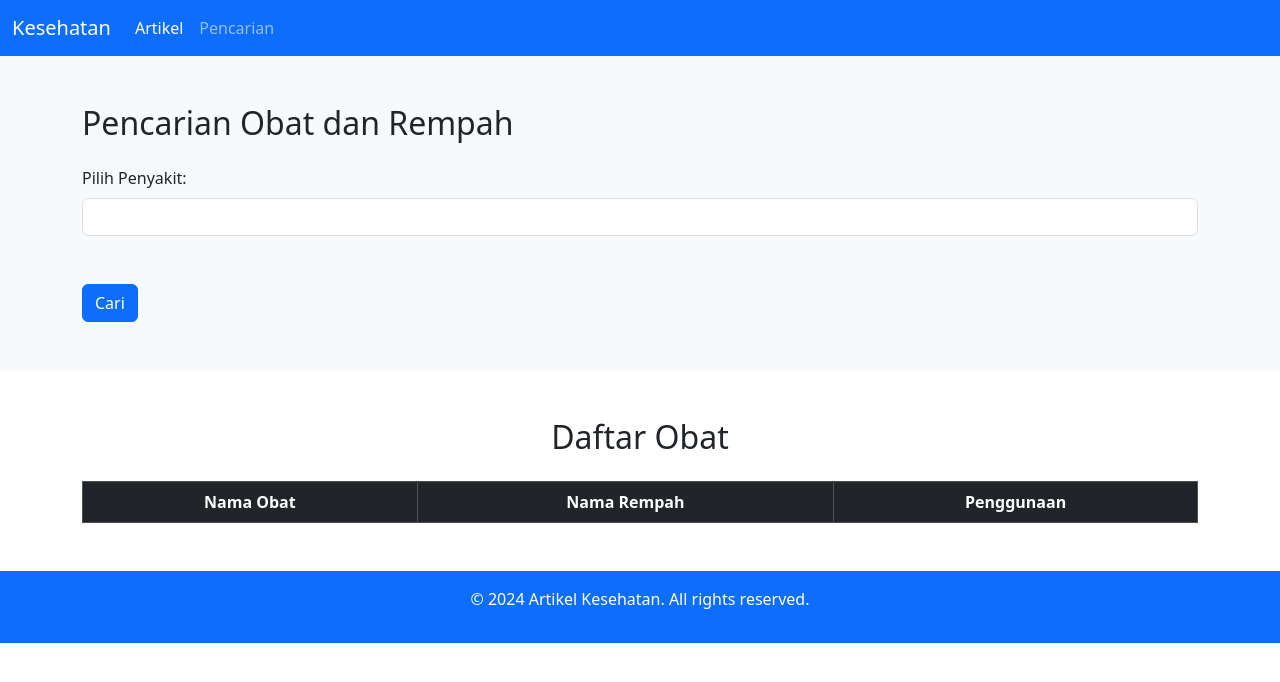
After one commit to fthndev/sistem_informasi_obat_rempah, a PHP site: page /hasil.php in a window 1280 px wide. The commit adds this page. Shown: the top 682 px of the page. Run offline with PHP 8.4, Linux system fonts and the light colour scheme; lists and menus that the app fills with data are empty.

Commit message:
progres 1

```diff
--- /dev/null
+++ b/hasil.php
@@ -0,0 +1,51 @@
+<?php
+require './style/header.php';
+$tujuan='./index.php';
+$_SESSION['tujuan']=$tujuan;
+
+?>
+<section id="pencarian" class="py-5 bg-light">
+        <div class="container">
+            <h2 class="mb-4">Pencarian Obat dan Rempah</h2>
+            <form action="hasil.php" method="POST">
+                <div class="mb-5">
+                    <label for="penyakit" class="form-label">Pilih Penyakit:</label>
+                    <input type="text" name="penyakit" class="form-control">
+                </div>
+                <button type="submit" class="btn btn-primary">Cari</button>
+            </form>
+        </div>
+</section>
+<div class="container my-5">
+        <h2 class="text-center mb-4">Daftar Obat</h2>
+        <table class="table table-bordered table-hover table-striped">
+            <thead class="table-dark">
+                <tr>
+                    <th class="text-center">Nama Obat</th>
+                    <th class="text-center">Nama Rempah</th>
+                    <th class="text-center">Penggunaan</th>
+                </tr>
+            </thead>
+            <tbody>
+                <?php
+                if (isset($_POST['penyakit'])) {
+                $sudah = $_POST['penyakit'];
+                $sql = "SELECT * FROM obat WHERE penyakit LIKE '%$sudah%'";
+                $query = mysqli_query($connect, $sql);
+                while($row = mysqli_fetch_array($query)) {
+
+                    echo "
+                        <tr>
+                            <td>{$row['nama']}</td>
+                            <td>{$row['penyakit']}</td>
+                            <td>{$row['penggunaan']}</td>
+                        </tr>
+
+                        ";
+                }
+                }
+                ?>
+            </tbody>
+        </table>
+    </div>
+<?php require './style/foot.php' ?>
--- /dev/null
+++ b/style/foot.php
@@ -0,0 +1,9 @@
+    <!-- Footer -->
+    <footer class="bg-primary text-white text-center py-3">
+        <p>&copy; 2024 Artikel Kesehatan. All rights reserved.</p>
+    </footer>
+
+    <!-- Bootstrap JS -->
+    <script src="https://cdn.jsdelivr.net/npm/bootstrap@5.3.0-alpha1/dist/js/bootstrap.bundle.min.js"></script>
+</body>
+</html>
--- /dev/null
+++ b/style/header.php
@@ -0,0 +1,33 @@
+<?php
+$connect = mysqli_connect("localhost", "root", "", "obat");
+session_start();
+$tujuan = './index.php';
+?>
+<!DOCTYPE html>
+<html lang="en">
+<head>
+    <meta charset="UTF-8">
+    <meta name="viewport" content="width=device-width, initial-scale=1.0">
+    <title>Artikel Kesehatan</title>
+    <link href="https://cdn.jsdelivr.net/npm/bootstrap@5.3.0-alpha1/dist/css/bootstrap.min.css" rel="stylesheet">
+</head>
+<body>
+    <!-- Navbar -->
+    <nav class="navbar navbar-expand-lg navbar-dark bg-primary">
+        <div class="container-fluid">
+            <a class="navbar-brand" href="index.php">Kesehatan</a>
+            <button class="navbar-toggler" type="button" data-bs-toggle="collapse" data-bs-target="#navbarNav" aria-controls="navbarNav" aria-expanded="false" aria-label="Toggle navigation">
+                <span class="navbar-toggler-icon"></span>
+            </button>
+            <div class="collapse navbar-collapse" id="navbarNav">
+                <ul class="navbar-nav">
+                    <li class="nav-item">
+                        <a class="nav-link active" href="<?= $tujuan ?>">Artikel</a>
+                    </li>
+                    <li class="nav-item">
+                        <a class="nav-link" href="#pencarian">Pencarian</a>
+                    </li>
+                </ul>
+            </div>
+        </div>
+    </nav>
```
Also changed, not shown: index.php (+69 -11 lines).
